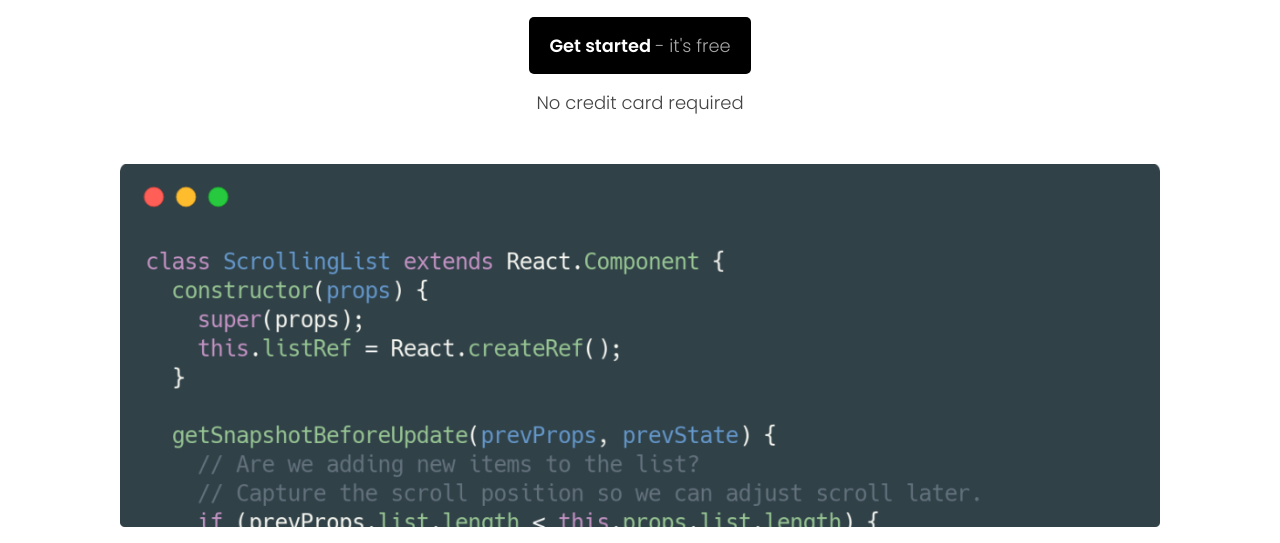
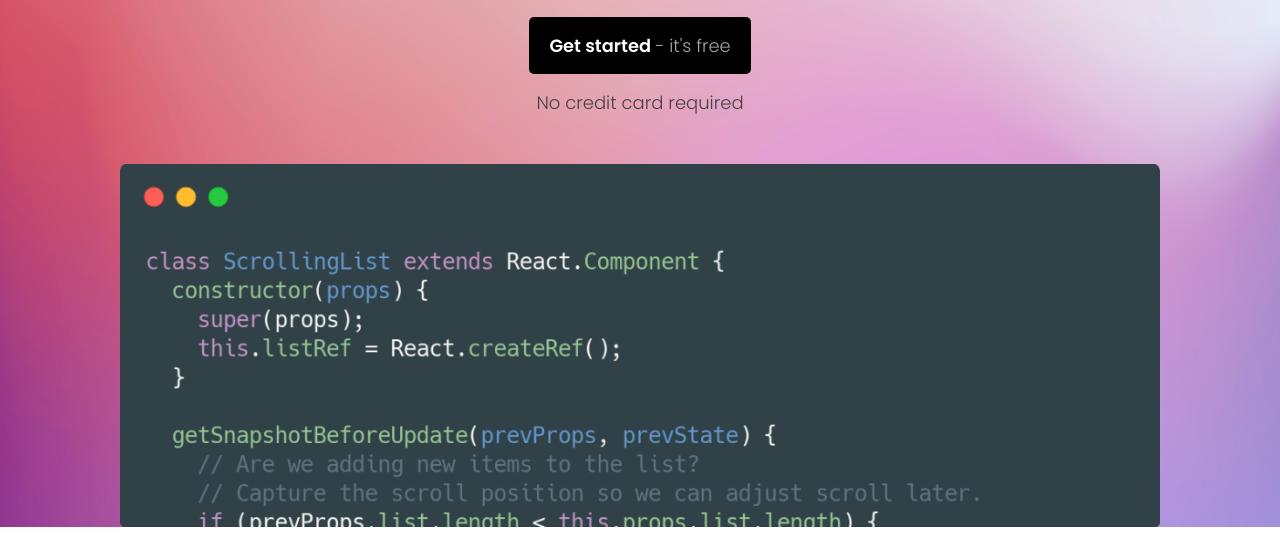
Before and after one commit to heyykunal/snippet, a plain HTML site: page index.html in a window 1280 px wide. Shown: the part 257-800 px from the top of the page. Drawn offline with Linux system fonts and the light colour scheme; a web font is replaced by a local one.

Commit message:
Update style.css

```diff
--- a/style.css
+++ b/style.css
@@ -13,7 +13,7 @@
 }
 
 .page-1 {
-  background: url(https://kingrnh.github.io/Background.png");
+  background-image: url("Background.png");
   background-position: center;
   background-size: cover;
   height: auto;
```
